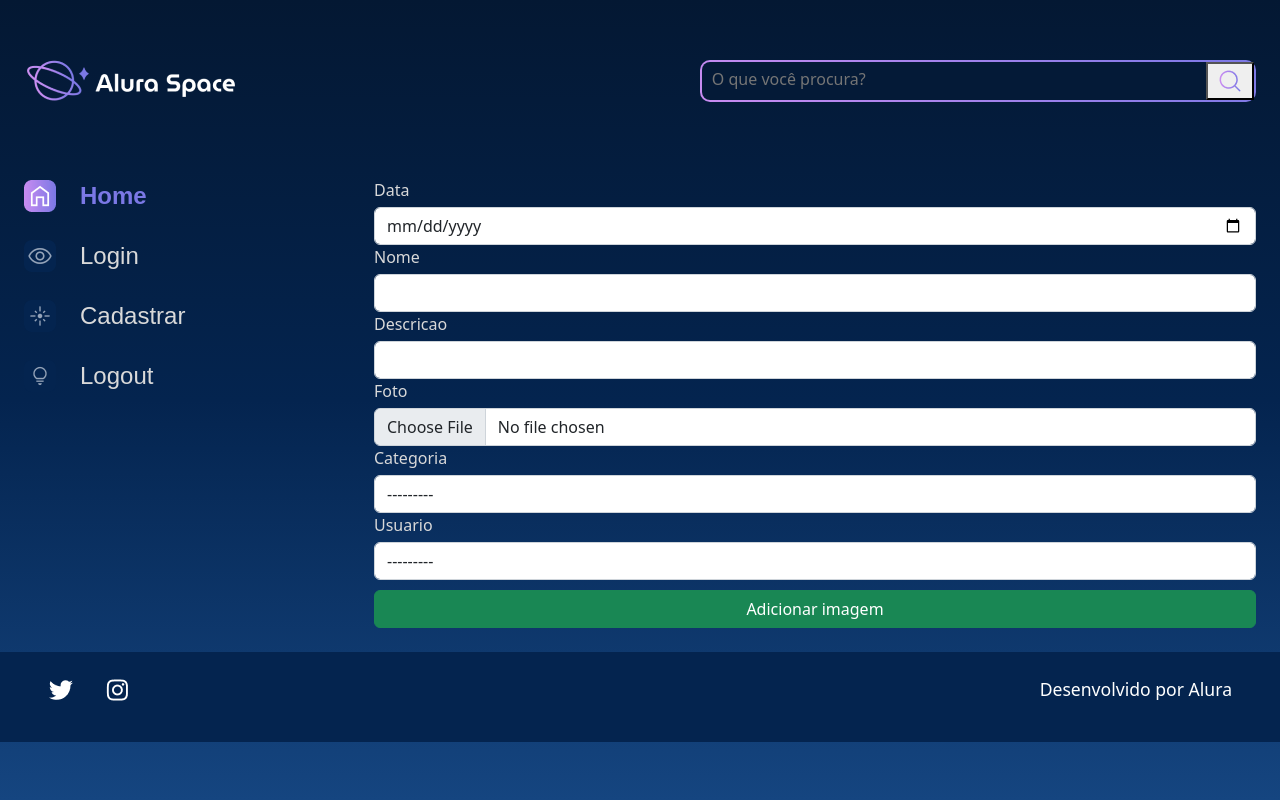
After one commit to HugoCBB/Django-Alura, a Django app: page /nova-imagem in a window 1280 px wide. The commit adds this page. Run offline with Django 5.2, Linux system fonts and the light colour scheme; the visitor is signed in with stand-in values (Sample User, id 1); data comes from the database, SQL or seed files in the repository; data that the repository does not hold is empty.

Commit message:
Adicionado sistema de nova imagem

```diff
--- a/apps/paginas/form.py
+++ b/apps/paginas/form.py
@@ -1,7 +1,21 @@
-from django.forms import ModelForm
+from django import forms
 from . models import Fotografia
 
-class FotografiaForm(ModelForm):
+class FotografiaForms(forms.ModelForm):
     class Meta:
         model = Fotografia
-        fields = ['nome','descricao','foto','categoria','publicada']
+        exclude = ['publicada']
+
+        widgets = {
+            'nome':forms.TextInput(attrs={'class':'form-control'}),
+            'descricao':forms.TextInput(attrs={'class':'form-control'}),
+            'categoria':forms.Select(attrs={'class':'form-control'}),
+            'descricao':forms.TextInput(attrs={'class':'form-control'}),
+            'foto':forms.FileInput(attrs={'class':'form-control'}),
+            'data':forms.DateTimeInput(
+                format='%d/%m/%Y',
+                attrs={
+                    'type':'date',
+                    'class':'form-control'}),
+            'usuario':forms.Select(attrs={'class':'form-control'}),
+        }
--- a/apps/paginas/models.py
+++ b/apps/paginas/models.py
@@ -15,7 +15,7 @@ class Fotografia(models.Model):
     descricao = models.CharField(max_length=250)
     foto = models.ImageField(upload_to="fotos/%Y/%m/%d/", blank=True)
     categoria = models.ForeignKey(Categoria, on_delete= models.CASCADE)
-    publicada = models.BooleanField(default=False)
+    publicada = models.BooleanField(default=True)
     usuario = models.ForeignKey(
         to=User,
         on_delete=models.SET_NULL,
--- a/apps/paginas/urls.py
+++ b/apps/paginas/urls.py
@@ -1,10 +1,12 @@
 from django.urls import path
-from . views import home, imagem,FotoFR, buscar
+from . views import home, imagem, buscar, nova_imagem, editar_imagem, deletar_imagem
 
 urlpatterns = [
     path('', home, name='home'),
     path('imagem/<int:fotografia_id>', imagem, name='imagem'),
-    path('novo/', FotoFR),
-    path('buscar', buscar, name="buscar")
+    path('buscar', buscar, name="buscar"),
+    path('nova-imagem', nova_imagem, name="nova_imagem"),
+    path('editar-imagem', editar_imagem, name="editar-imagem"),
+    path('deletar-imagem', deletar_imagem, name="deletar_imagem"),
 
 ]
--- a/apps/paginas/views.py
+++ b/apps/paginas/views.py
@@ -1,6 +1,6 @@
 from django.shortcuts import render, get_object_or_404, redirect
 from django.contrib import messages
-from . form import FotografiaForm
+from . form import FotografiaForms
 from . models import Fotografia
 
 # Responsavel por mostrar os dados retirados do banco para o template
@@ -23,16 +23,16 @@ def imagem(request, fotografia_id):
     return render(request, 'galeria/imagem.html', {"fotografia":fotografia})
 
 # Viwer responsavel por criar um formulario
-def FotoFR(request):
-    form = FotografiaForm(request.POST or None)
-    try:
-        if form.is_valid:
-            form.save(request)
-            return home(request)
-    except Exception as e:
-        print(e)
+# def FotoFR(request):
+#     form = FotografiaForm(request.POST or None)
+#     try:
+#         if form.is_valid:
+#             form.save(request)
+#             return home(request)
+#     except Exception as e:
+#         print(e)
 
-    return render(request,'galeria/form.html',{"form":form})
+#     return render(request,'galeria/form.html',{"form":form})
 
 def buscar(request):
     fotografia = Fotografia.objects.order_by('data').filter(publicada=True)
@@ -43,3 +43,24 @@ def buscar(request):
             fotografia = fotografia.filter(nome__icontains=nome_a_buscar)
 
     return render(request, 'galeria/buscar.html',{'cards':fotografia})
+
+
+def nova_imagem(request):
+    if not request.user.is_authenticated:
+        messages.error(request,'Usuario não logado')
+        return redirect('login')
+
+    if request.method == 'POST':
+        form = FotografiaForms(request.POST, request.FILES)
+        if form.is_valid:
+            form.save()
+            messages.success(request, 'Nova fotogradia adicionada com sucesso')
+            return redirect('home')
+
+    form = FotografiaForms()
+    return render(request, 'galeria/nova_imagem.html', {'form':form})
+
+def editar_imagem(request):
+    pass
+def deletar_imagem(request):
+    pass
--- /dev/null
+++ b/templates/galeria/nova_imagem.html
@@ -0,0 +1,65 @@
+{% load static %}
+
+<!DOCTYPE html>
+<html lang="pt-br">
+
+<head>
+    <meta charset="UTF-8">
+    <meta http-equiv="X-UA-Compatible" content="IE=edge">
+    <meta name="viewport" content="width=device-width, initial-scale=1.0">
+    <title>Alura Space</title>
+    <link rel="preconnect" href="https://fonts.googleapis.com">
+    <link rel="preconnect" href="https://fonts.gstatic.com" crossorigin>
+    <link href="https://fonts.googleapis.com/css2?family=Poppins:wght@400;500;600&display=swap" rel="stylesheet">
+    <!-- CSS only -->
+    <link rel="stylesheet" href="{% static '/styles/style.css' %}">
+    <link href="https://cdn.jsdelivr.net/npm/bootstrap@5.2.2/dist/css/bootstrap.min.css" rel="stylesheet" integrity="sha384-Zenh87qX5JnK2Jl0vWa8Ck2rdkQ2Bzep5IDxbcnCeuOxjzrPF/et3URy9Bv1WTRi" crossorigin="anonymous">
+</head>
+
+<body>
+    <div class="pagina-inicial">
+        <header class="cabecalho">
+            <img src="{% static '/assets/logo/Logo(2).png' %}" alt="Logo da Alura Space" />
+
+            {% include 'partials/_alertas.html' %}
+            <div class="cabecalho__busca">
+                <div class="busca__fundo">
+                    <form action="{% url 'buscar' %}">
+                        <input  class="busca__input" type="text" name="buscar" placeholder="O que você procura?">
+                        <button type="submit">
+                            <img class="busca__icone" src="{% static '/assets/ícones/1x/search.png' %}" alt="ícone de search">
+                        </button>
+                    </form>
+                </div>
+            </div>
+        </header>
+        <main class="principal">
+            <section class="menu-lateral">
+                <nav class="menu-lateral__navegacao">
+                    <a href="{% url 'home' %}"><img src="{% static '/assets/ícones/1x/Home - ativo.png' %}"> Home</a>
+                    <a href="{% url 'login' %}"><img src="{% static '/assets/ícones/1x/Mais vistas - inativo.png' %}"> Login</a>
+                    <a href="{% url 'cadastro' %}"><img src="{% static '/assets/ícones/1x/Novas - inativo.png' %}"> Cadastrar</a>
+                    <a href="{% url 'logout' %}"><img src="{% static '/assets/ícones/1x/Surpreenda-me - inativo.png' %}"> Logout</a>
+                </nav>
+            </section>
+
+            <section class="galeria" style="margin-left: 5em">
+                <form action="{% url 'nova_imagem' %}" method="POST" enctype="multipart/form-data">
+                    {% csrf_token %}
+                    <div class="row" class="col-12 col-lg-12" style="margin-bottom: 10px">
+                        {% for field in form.visible_fields %}
+                            <div>
+                                <label for="{{ field.id_for_label }}" style="color:#D9D9D9; margin-bottom: 5px;">{{ field.label }}</label>
+                                {{ field }}
+                            </div>
+                        {% endfor %}
+                    </div>
+                    <div>
+                        <button class="btn btn-success col-12" style="padding: top 5px;" type="submit">Adicionar imagem</button>
+                    </div>
+                </form>
+            </section>
+        </main>
+    </div>
+</body>
+{% include 'partials/_footer.html' %}
--- a/templates/partials/_menu.html
+++ b/templates/partials/_menu.html
@@ -28,5 +28,6 @@
                 <a href="{% url 'login' %}"><img src="{% static '/assets/ícones/1x/Mais vistas - inativo.png' %}"> Login</a>
                 <a href="{% url 'cadastro' %}"><img src="{% static '/assets/ícones/1x/Novas - inativo.png' %}"> Cadastro</a>
                 <a href="{% url 'logout' %}"><img src="{% static '/assets/ícones/1x/Surpreenda-me - inativo.png' %}"> Logout</a>
+                <a href="{% url 'nova_imagem' %}"><img src="{% static '/assets/ícones/1x/Novas - ativo.png' %}"> Nova imagem</a>
             </nav>
         </section>
```
Also changed, not shown: templates/galeria/imagem.html (+11 -0 lines), apps/paginas/migrations/0007_alter_fotografia_publicada.py (added).
